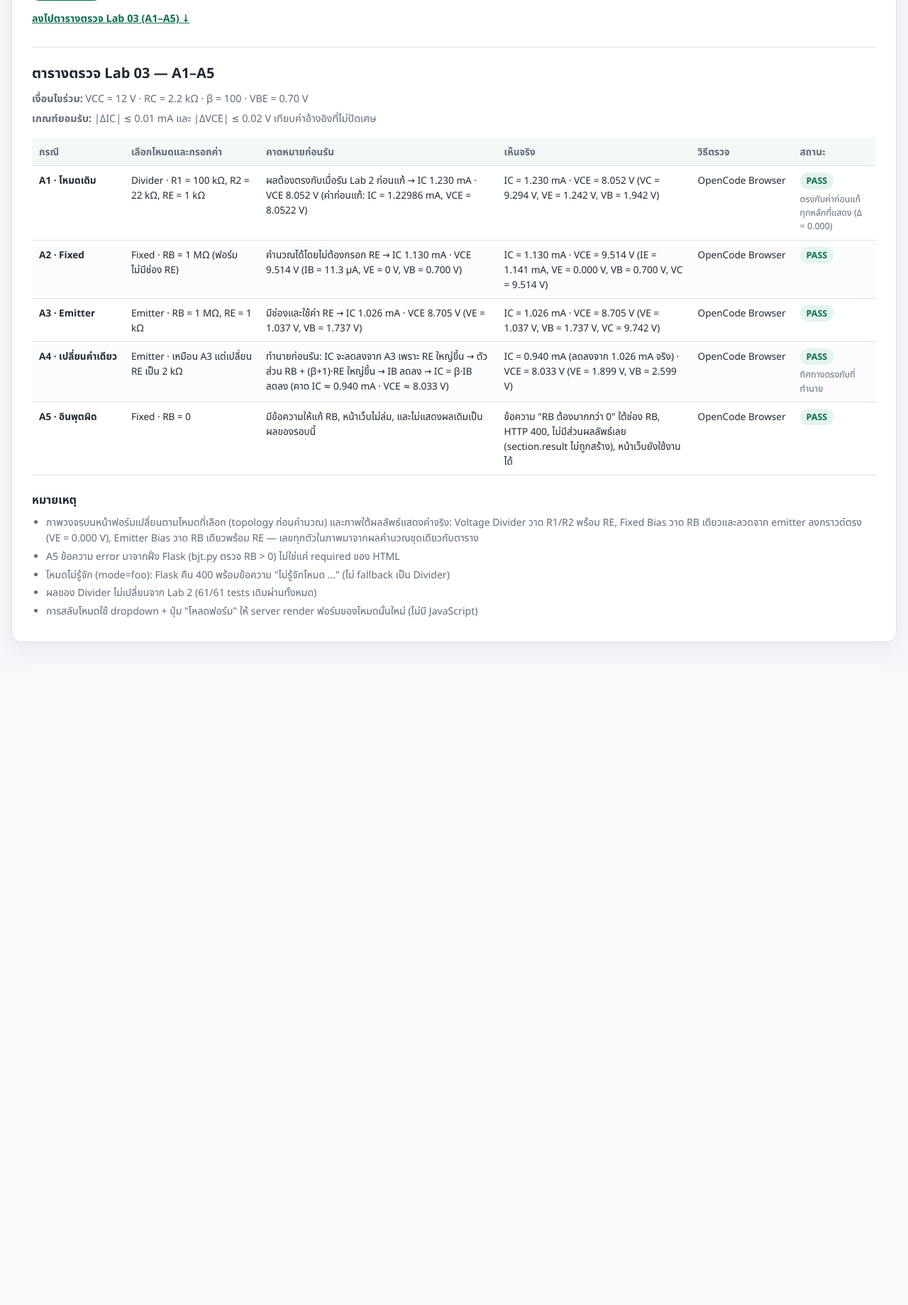
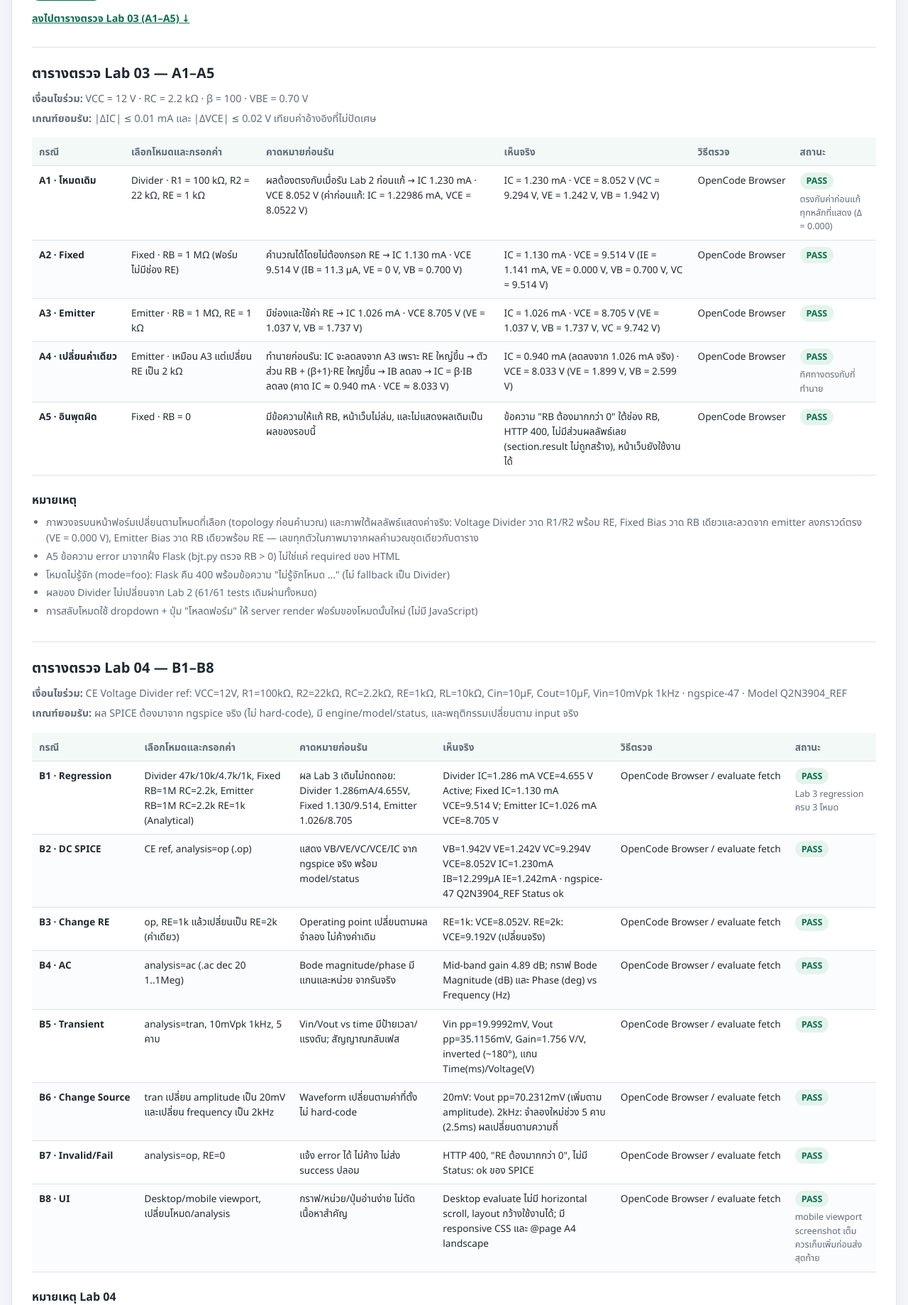
Before and after one commit to Thanakrit-7/Gitlab, a Flask app: page / in a window 1280 px wide. Shown: the part 1047-2886 px from the top of the page at 71% size. Before the commit the page ends 1953 px from the top, so only its background shows below. Run offline with Flask 3, Linux system fonts and the light colour scheme.

Commit message:
ui: add Lab 04 B1-B8 validation table to the single landscape page

```diff
--- a/app.py
+++ b/app.py
@@ -4,7 +4,10 @@ from bjt import InputError, analyze, emitter_bias, fixed_bias, single_bias_resul
 from circuit_svg import build_circuit_svg, build_mode_diagram
 from plot_svg import bode_gain_db, bode_phase, transient_plot
 from spice_engine import DEFAULT_CIRCUIT, SpiceError, run_simulation
-from validation_data import CRITERIA, CONDITIONS, NOTES, ROWS
+from validation_data import (
+    CRITERIA, CONDITIONS, NOTES, ROWS,
+    LAB4_CONDITIONS, LAB4_CRITERIA, LAB4_NOTES, LAB4_ROWS,
+)
 
 MODES = ("divider", "fixed", "emitter")
 ANALYSES = ("analytical", "op", "ac", "tran")
@@ -120,6 +123,10 @@ def create_app():
                 validation_conditions=CONDITIONS,
                 validation_criteria=CRITERIA,
                 validation_notes=NOTES,
+                lab4_rows=LAB4_ROWS,
+                lab4_conditions=LAB4_CONDITIONS,
+                lab4_criteria=LAB4_CRITERIA,
+                lab4_notes=LAB4_NOTES,
             ),
             status,
         )
--- a/static/style.css
+++ b/static/style.css
@@ -581,3 +581,15 @@ button:hover {
     white-space: normal;
   }
 }
+
+
+.lab4-validation {
+  margin-top: 32px;
+  padding-top: 20px;
+  border-top: 1px solid var(--line);
+}
+
+.lab4-validation h2 {
+  margin: 0 0 10px;
+  font-size: 1.25rem;
+}
--- a/templates/base.html
+++ b/templates/base.html
@@ -13,6 +13,7 @@
     <nav class="top-nav">
       <a href="#calculator">หน้าคำนวณ</a>
       <a href="#validation">ตารางตรวจ A1–A5</a>
+      <a href="#validation-lab4">ตารางตรวจ B1–B8</a>
     </nav>
     {% block content %}{% endblock %}
   </main>
--- a/templates/index.html
+++ b/templates/index.html
@@ -207,5 +207,46 @@
   <ul class="validation-notes">
     {% for note in validation_notes %}<li>{{ note }}</li>{% endfor %}
   </ul>
+
+  <div id="validation-lab4" class="lab4-validation">
+    <h2>ตารางตรวจ Lab 04 — B1–B8</h2>
+    <p class="validation-meta"><strong>เงื่อนไขร่วม:</strong> {{ lab4_conditions }}</p>
+    <p class="validation-meta"><strong>เกณฑ์ยอมรับ:</strong> {{ lab4_criteria }}</p>
+
+    <div class="table-wrap">
+      <table class="validation-table">
+        <thead>
+          <tr>
+            <th scope="col">กรณี</th>
+            <th scope="col">เลือกโหมดและกรอกค่า</th>
+            <th scope="col">คาดหมายก่อนรัน</th>
+            <th scope="col">เห็นจริง</th>
+            <th scope="col">วิธีตรวจ</th>
+            <th scope="col">สถานะ</th>
+          </tr>
+        </thead>
+        <tbody>
+          {% for row in lab4_rows %}
+          <tr>
+            <th scope="row" data-label="กรณี">{{ row.case }}</th>
+            <td data-label="เลือกโหมดและกรอกค่า">{{ row.inputs }}</td>
+            <td data-label="คาดหมายก่อนรัน">{{ row.expected }}</td>
+            <td class="observed" data-label="เห็นจริง">{{ row.observed }}</td>
+            <td class="method" data-label="วิธีตรวจ">{{ row.method }}</td>
+            <td class="status-cell" data-label="สถานะ">
+              <span class="status status-{{ 'pass' if row.status == 'PASS' else 'fail' }}">{{ row.status }}</span>
+              {% if row.status_note %}<span class="status-note">{{ row.status_note }}</span>{% endif %}
+            </td>
+          </tr>
+          {% endfor %}
+        </tbody>
+      </table>
+    </div>
+
+    <h3>หมายเหตุ Lab 04</h3>
+    <ul class="validation-notes">
+      {% for note in lab4_notes %}<li>{{ note }}</li>{% endfor %}
+    </ul>
+  </div>
 </section>
 {% endblock %}
--- a/validation_data.py
+++ b/validation_data.py
@@ -74,3 +74,89 @@ NOTES = [
     "ผลของ Divider ไม่เปลี่ยนจาก Lab 2 (61/61 tests เดิมผ่านทั้งหมด)",
     "การสลับโหมดใช้ dropdown + ปุ่ม \"โหลดฟอร์ม\" ให้ server render ฟอร์มของโหมดนั้นใหม่ (ไม่มี JavaScript)",
 ]
+
+# Lab 04 B1-B8 (SPICE CE Amplifier Simulator v1)
+LAB4_CONDITIONS = "CE Voltage Divider ref: VCC=12V, R1=100kΩ, R2=22kΩ, RC=2.2kΩ, RE=1kΩ, RL=10kΩ, Cin=10µF, Cout=10µF, Vin=10mVpk 1kHz · ngspice-47 · Model Q2N3904_REF"
+LAB4_CRITERIA = "ผล SPICE ต้องมาจาก ngspice จริง (ไม่ hard-code), มี engine/model/status, และพฤติกรรมเปลี่ยนตาม input จริง"
+LAB4_METHOD = "OpenCode Browser / evaluate fetch"
+
+LAB4_ROWS = [
+    {
+        "case": "B1 · Regression",
+        "inputs": "Divider 47k/10k/4.7k/1k, Fixed RB=1M RC=2.2k, Emitter RB=1M RC=2.2k RE=1k (Analytical)",
+        "expected": "ผล Lab 3 เดิมไม่ถดถอย: Divider 1.286mA/4.655V, Fixed 1.130/9.514, Emitter 1.026/8.705",
+        "observed": "Divider IC=1.286 mA VCE=4.655 V Active; Fixed IC=1.130 mA VCE=9.514 V; Emitter IC=1.026 mA VCE=8.705 V",
+        "method": LAB4_METHOD,
+        "status": "PASS",
+        "status_note": "Lab 3 regression ครบ 3 โหมด",
+    },
+    {
+        "case": "B2 · DC SPICE",
+        "inputs": "CE ref, analysis=op (.op)",
+        "expected": "แสดง VB/VE/VC/VCE/IC จาก ngspice จริง พร้อม model/status",
+        "observed": "VB=1.942V VE=1.242V VC=9.294V VCE=8.052V IC=1.230mA IB=12.299µA IE=1.242mA · ngspice-47 Q2N3904_REF Status ok",
+        "method": LAB4_METHOD,
+        "status": "PASS",
+        "status_note": "",
+    },
+    {
+        "case": "B3 · Change RE",
+        "inputs": "op, RE=1k แล้วเปลี่ยนเป็น RE=2k (ค่าเดียว)",
+        "expected": "Operating point เปลี่ยนตามผลจำลอง ไม่ค้างค่าเดิม",
+        "observed": "RE=1k: VCE=8.052V. RE=2k: VCE=9.192V (เปลี่ยนจริง)",
+        "method": LAB4_METHOD,
+        "status": "PASS",
+        "status_note": "",
+    },
+    {
+        "case": "B4 · AC",
+        "inputs": "analysis=ac (.ac dec 20 1..1Meg)",
+        "expected": "Bode magnitude/phase มีแกนและหน่วย จากรันจริง",
+        "observed": "Mid-band gain 4.89 dB; กราฟ Bode Magnitude (dB) และ Phase (deg) vs Frequency (Hz)",
+        "method": LAB4_METHOD,
+        "status": "PASS",
+        "status_note": "",
+    },
+    {
+        "case": "B5 · Transient",
+        "inputs": "analysis=tran, 10mVpk 1kHz, 5 คาบ",
+        "expected": "Vin/Vout vs time มีป้ายเวลา/แรงดัน; สัญญาณกลับเฟส",
+        "observed": "Vin pp=19.9992mV, Vout pp=35.1156mV, Gain=1.756 V/V, inverted (~180°), แกน Time(ms)/Voltage(V)",
+        "method": LAB4_METHOD,
+        "status": "PASS",
+        "status_note": "",
+    },
+    {
+        "case": "B6 · Change Source",
+        "inputs": "tran เปลี่ยน amplitude เป็น 20mV และเปลี่ยน frequency เป็น 2kHz",
+        "expected": "Waveform เปลี่ยนตามค่าที่ตั้ง ไม่ hard-code",
+        "observed": "20mV: Vout pp=70.2312mV (เพิ่มตาม amplitude). 2kHz: จำลองใหม่ช่วง 5 คาบ (2.5ms) ผลเปลี่ยนตามความถี่",
+        "method": LAB4_METHOD,
+        "status": "PASS",
+        "status_note": "",
+    },
+    {
+        "case": "B7 · Invalid/Fail",
+        "inputs": "analysis=op, RE=0",
+        "expected": "แจ้ง error ได้ ไม่ค้าง ไม่ส่ง success ปลอม",
+        "observed": "HTTP 400, \"RE ต้องมากกว่า 0\", ไม่มี Status: ok ของ SPICE",
+        "method": LAB4_METHOD,
+        "status": "PASS",
+        "status_note": "",
+    },
+    {
+        "case": "B8 · UI",
+        "inputs": "Desktop/mobile viewport, เปลี่ยนโหมด/analysis",
+        "expected": "กราฟ/หน่วย/ปุ่มอ่านง่าย ไม่ตัดเนื้อหาสำคัญ",
+        "observed": "Desktop evaluate ไม่มี horizontal scroll, layout กว้างใช้งานได้; มี responsive CSS และ @page A4 landscape",
+        "method": LAB4_METHOD,
+        "status": "PASS",
+        "status_note": "mobile viewport screenshot เต็มควรเก็บเพิ่มก่อนส่งสุดท้าย",
+    },
+]
+
+LAB4_NOTES = [
+    "ผล B2–B6 มาจาก ngspice จริงผ่าน spice_engine.py (subprocess list args, shell=False, timeout); กราฟ SVG สร้างจาก parsed data",
+    "BJT model: Q2N3904_REF (reference model ใน repo; หากมี instructor starter kit ให้แทนที่และรันซ้ำ)",
+    "Analytical (bjt.py) และ SPICE (ngspice) เป็นคนละสมมติฐาน — อาจต่างกันได้และต้องแยกป้ายที่มา",
+]
```
